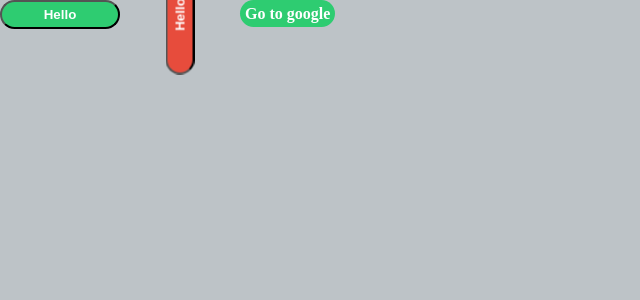
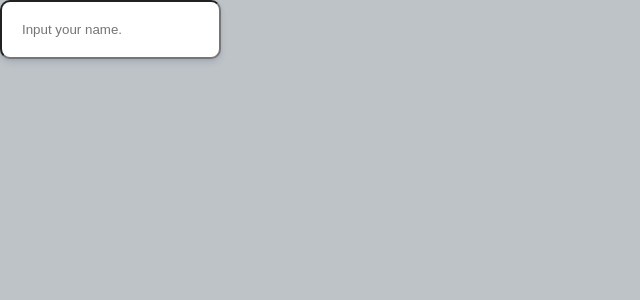
Before and after one commit to tonnac/React, a React (Create React App) app in the folder Projects/styled-components/: page / in a window 1280 px wide. Shown: the top 300 px of the page, without its empty margins (0-640 px from the left). Built offline with nearby package versions, Linux system fonts and the light colour scheme.

Commit message:
Styled Components - 5. Extra Attributes and Mixins

```diff
--- a/Projects/styled-components/src/App.js
+++ b/Projects/styled-components/src/App.js
@@ -1,9 +1,29 @@
-import React, { Component, Fragment } from "react";
-import styled, { createGlobalStyle, keyframes, css } from "styled-components";
+import React from "react";
+import styled, { createGlobalStyle, css } from "styled-components";
 import reset from "styled-reset";
 
 const GlobalStyles = createGlobalStyle`
     ${reset};
+`;
+
+const awesomeCard = css`
+  box-shadow: 0 4px 6px rgba(50, 50, 93, 0.11), 0 1px 3px rgba(0, 0, 0, 0.08);
+  background-color: white;
+  border-radius: 10px;
+  padding: 20px;
+`;
+
+const Container = styled.div`
+  height: 100vh;
+  width: 100%;
+  background-color: #bdc3c7;
+`;
+
+const Input = styled.input.attrs({
+  required: true
+})`
+  border-radius: 5px;
+  ${awesomeCard};
 `;
 
 function App() {
@@ -11,55 +31,10 @@ function App() {
     <>
       <GlobalStyles />
       <Container>
-        <Button>Hello</Button>
-        <Button danger rotationTime={2}>
-          Hello
-        </Button>
-        <Anchor href="http://google.com">Go to google</Anchor>
+        <Input placeholder="Input your name." />
       </Container>
     </>
   );
 }
 
-const Container = styled.div`
-  height: 100vh;
-  width: 100%;
-  background-color: #bdc3c7;
-`;
-
-const rotation = keyframes`
-    from{
-      transform: rotate(0deg)
-    }
-    to{
-      transform: rotate(360deg)
-    }
-  `;
-
-const Button = styled.button`
-  border-radius: 50px;
-  padding: 5px;
-  min-width: 120px;
-  color: white;
-  font-weight: 600;
-  -webkit-appearance: none;
-  cursor: pointer;
-  &:active,
-  &:focus {
-    outline: none;
-  }
-  background-color: ${props => (props.danger ? "#e74c3c" : "#2ecc71")};
-
-  animation: ${props =>
-    props.danger
-      ? css`
-          ${rotation} ${props.rotationTime}s linear infinite
-        `
-      : ``};
-`;
-
-const Anchor = styled(Button.withComponent("a"))`
-  text-decoration: none;
-`;
-
 export default App;
```
